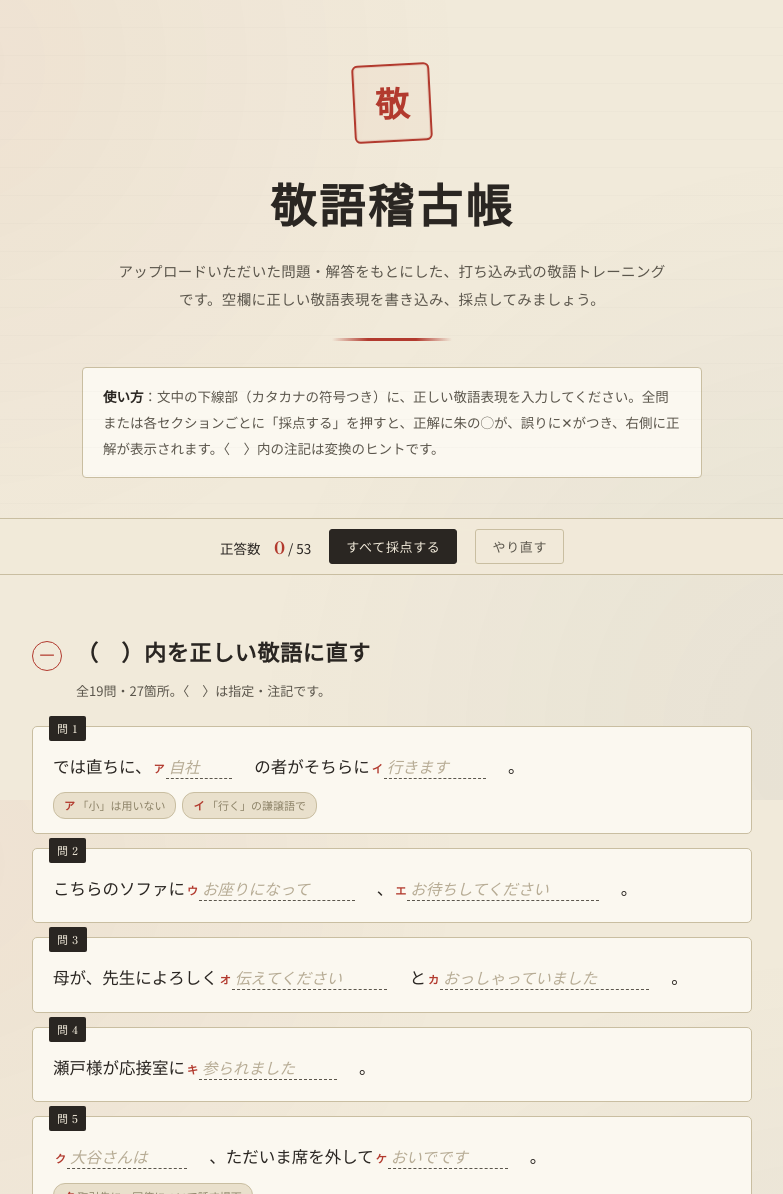
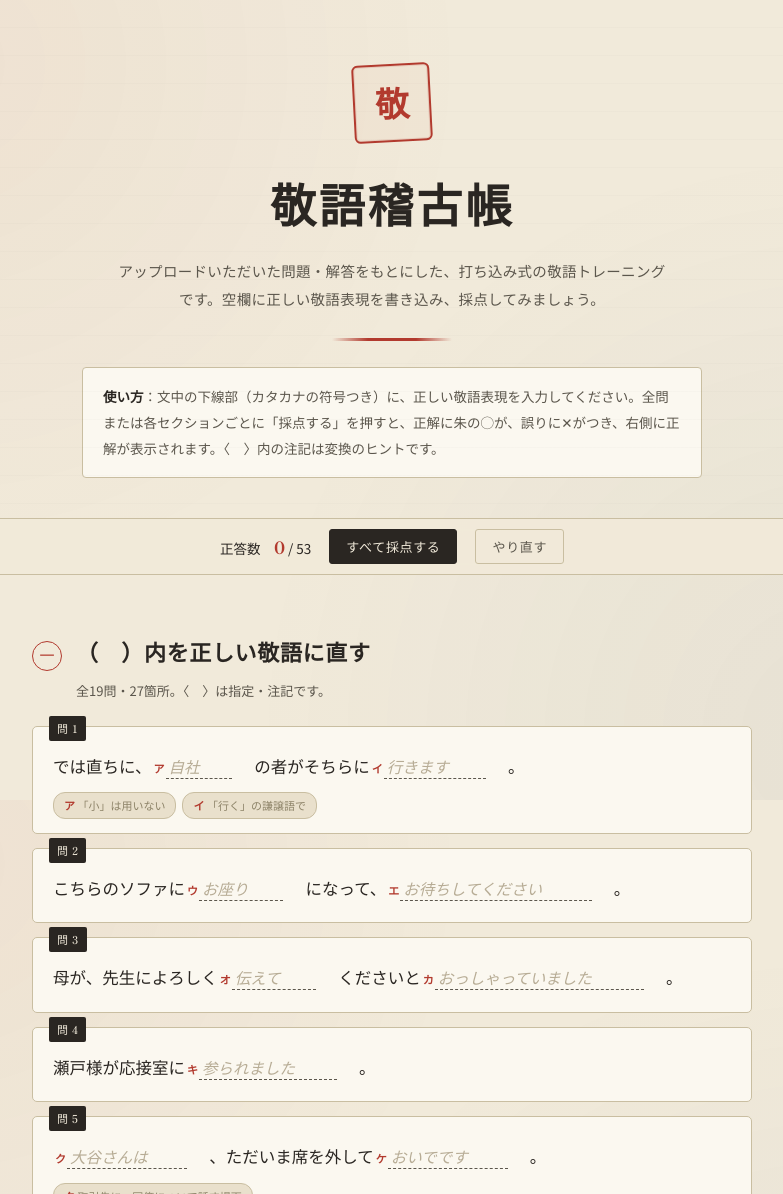
Before and after one commit to uspe12321232/kanjies, a plain HTML site: page index.html in a window 1280 px wide. Shown: the top 1194 px of the page, without its empty margins (248-1031 px from the left). Drawn offline with Linux system fonts and the light colour scheme.

Commit message:
26/7/2/14/52/new

```diff
--- a/index.html
+++ b/index.html
@@ -317,16 +317,16 @@ const partA = [
    'ア':{hint:'自社', note:'「小」は用いない', answer:'弊社'},
    'イ':{hint:'行きます', note:'「行く」の謙譲語で', answer:'参ります'}
  }},
- {num:2, template:"こちらのソファに{ウ}、{エ}。", blanks:{
-   'ウ':{hint:'お座りになって', answer:'おかけ'},
+ {num:2, template:"こちらのソファに{ウ}になって、{エ}。", blanks:{
+   'ウ':{hint:'お座り', answer:'おかけ'},
    'エ':{hint:'お待ちしてください', answer:'お待ちください'}
  }},
- {num:3, template:"母が、先生によろしく{オ}と{カ}。", blanks:{
-   'オ':{hint:'伝えてください', answer:'お伝え'},
-   'カ':{hint:'おっしゃっていました', answer:'いらっしゃいました'}
+ {num:3, template:"母が、先生によろしく{オ}くださいと{カ}。", blanks:{
+   'オ':{hint:'伝えて', answer:'お伝え'},
+   'カ':{hint:'おっしゃっていました', answer:'申しておりました'}
  }},
  {num:4, template:"瀬戸様が応接室に{キ}。", blanks:{
-   'キ':{hint:'参られました', answer:'おいで'}
+   'キ':{hint:'参られました', answer:'いらっしゃいました/おいでになりました/お越しになりました/お見えになりました/見えました'}
  }},
  {num:5, template:"{ク}、ただいま席を外して{ケ}。", blanks:{
    'ク':{hint:'大谷さんは', note:'取引先に、同僚について話す場面', answer:'大谷'},
@@ -345,7 +345,7 @@ const partA = [
    'ス':{hint:'お求めやすい', answer:'お求めになりやすい'}
  }},
  {num:10, template:"＊日までに御返事を頂けましたら{セ}。", blanks:{
-   'セ':{hint:'助かります', answer:'幸いです'}
+   'セ':{hint:'助かります', answer:'幸いです/幸いに存じます'}
  }},
  {num:11, template:"さぞ{ソ}ことと存じます。", blanks:{
    'ソ':{hint:'お分かりにくかった', answer:'お分かりになりにくかった'}
@@ -355,7 +355,7 @@ const partA = [
  }},
  {num:13, template:"〇〇につきましては、{チ}の受付で{ツ}ください。", blanks:{
    'チ':{hint:'あっち', answer:'あちら'},
-   'ツ':{hint:'聞いて（訊いて・尋ねて）', answer:'お聞き'}
+   'ツ':{hint:'聞いて（訊いて・尋ねて）', answer:'お聞き/お訊き/お尋ね'}
  }},
  {num:14, template:"（バス等で）お降りの方は{テ}。", blanks:{
    'テ':{hint:'おりませんか', answer:'いらっしゃいませんか'}
```
